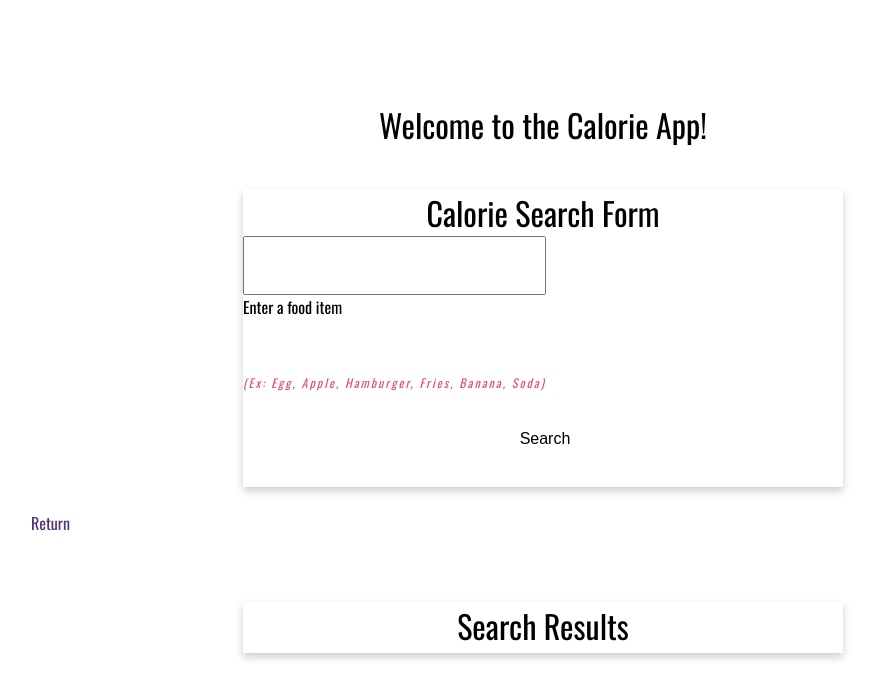
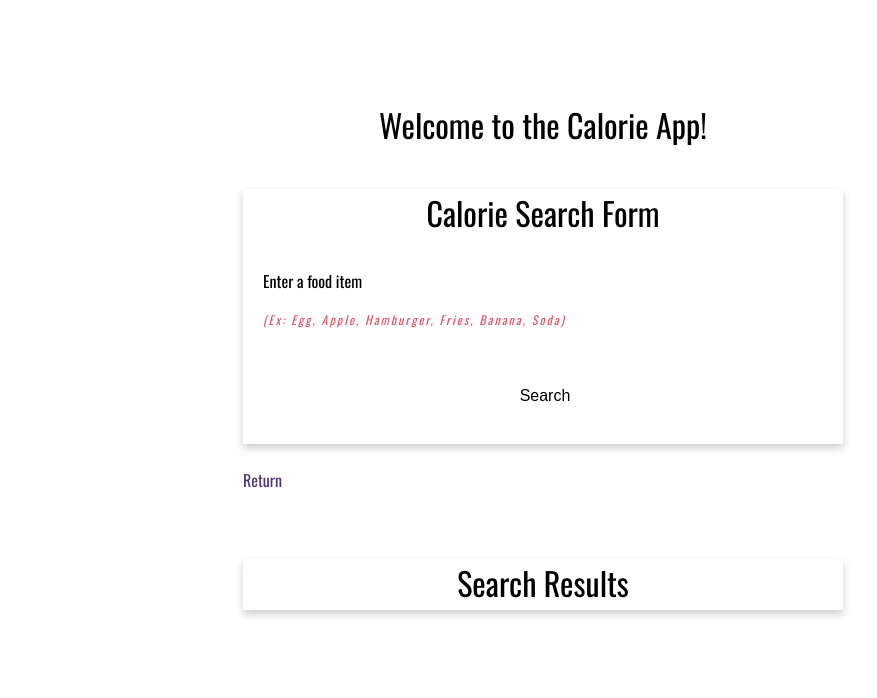
Before and after one commit to orabampho/web-330, a plain HTML site: page week-4/rabampho-calorie.html in a window 1280 px wide. Shown: the whole page, without its empty margins (97-974 px from the left). Drawn offline with nearby package versions, Linux system fonts and the light colour scheme.

Commit message:
correcting errors

```diff
--- a/week-4/rabampho-calorie.html
+++ b/week-4/rabampho-calorie.html
@@ -31,9 +31,9 @@ Static data - https://developer.mozilla.org/en-US/docs/Web/JavaScript/Reference/
                 <div class="card">
                     <div class="card-title">Calorie Search Form</div>
                         <div class="form">
-                            <input class="form-field">
+                            <div class="form-field">
                                 <label for="txtFoodItem">Enter a food item</label>
-                                <input type="type" id="txtFoodItem" name="txtFoodItem" class="input">
+                                <input type="type" id="txtFoodItem" name="txtFoodItem" class="input" />
                                 <span id="foodList"></span>
 
                             </div><!--form-field-->
```
